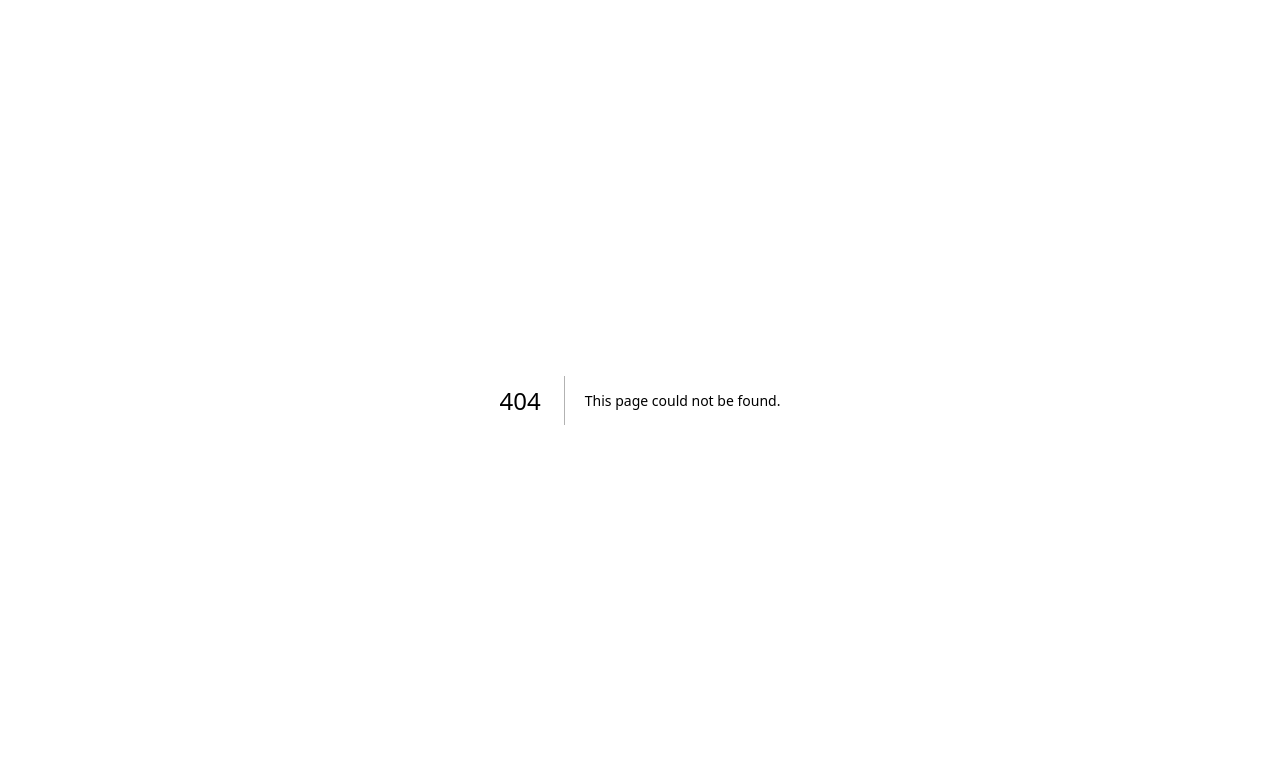
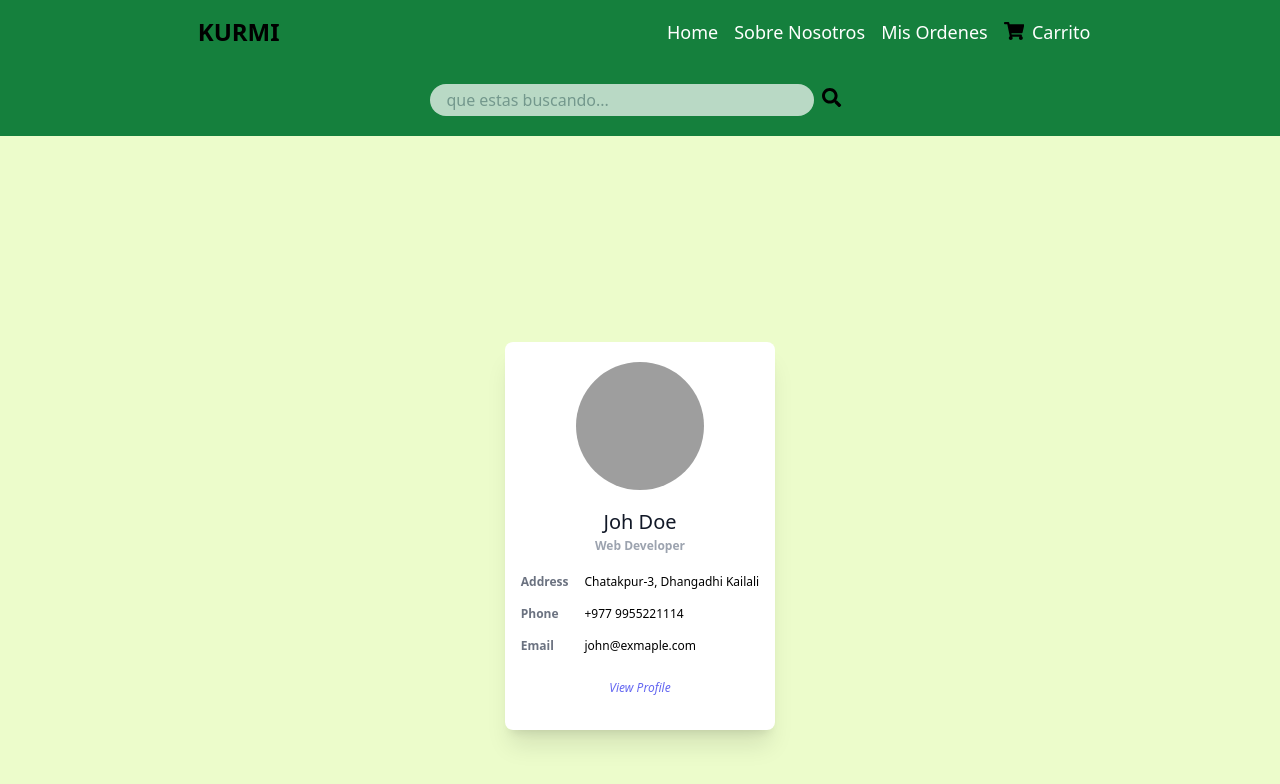
Before and after one commit to Kurmi-org/Kurmi-app, a Next.js app: page /productores_profile in a window 1280 px wide. Before the commit this address had no page. Shown: the top 784 px of the page. Built offline with nearby package versions, Linux system fonts and the light colour scheme; grey boxes are pictures that could not be loaded.

Commit message:
component simple

```diff
--- a/src/app/cart/page.js
+++ b/src/app/cart/page.js
@@ -1,5 +1,5 @@
-import CartProduct from "@/app/components/Cart_product";
-import CartSale from "@/app/components/Cart_sale";
+import CartProduct from "@/components/Cart_product";
+import CartSale from "@/components/Cart_sale";
 import Link from "next/link";
 
 export default function Cart() {
--- a/src/app/layout.js
+++ b/src/app/layout.js
@@ -1,12 +1,19 @@
+import './global.css'
+import Navbar from '@/components/Navbar.js'
+
 export const metadata = {
-  title: 'Next.js',
-  description: 'Generated by Next.js',
+  title: 'Home',
+  description: 'Generated by create next app',
 }
 
 export default function RootLayout({ children }) {
- return (
+  return (
     <html lang="en">
-      <body>{children}</body>
+
+      <body className='bg-lime-100'>
+        <Navbar />
+        {children}
+      </body>
     </html>
   )
 }
--- a/src/app/login/page.js
+++ b/src/app/login/page.js
@@ -1,4 +1,4 @@
-import '@/global.css'
+import '@/app/global.css'
 
 export default function login(params) {
    return(
--- a/src/app/page.js
+++ b/src/app/page.js
@@ -1,5 +1,5 @@
 import Image from 'next/image'
-import Products from '@/app/components/Products'
+import Products from '@/components/Products'
 
 export default function Home() {
   return (
--- a/src/app/productor_sign/page.js
+++ b/src/app/productor_sign/page.js
@@ -1,4 +1,4 @@
-import '@/global.css'
+import '@/app/global.css'
 
 export default function productor_sign(params) {
    return(
--- /dev/null
+++ b/src/app/productores_profile/page.js
@@ -0,0 +1,9 @@
+import Productorcard from "@/components/profile_card";
+
+export default function productor_profile() {
+    return (
+
+     <Productorcard/>
+
+    )
+  }
--- a/src/app/user_sign/page.js
+++ b/src/app/user_sign/page.js
@@ -1,4 +1,4 @@
-import '@/global.css'
+import '@/app/global.css'
 
 export default function user_sign(params) {
    return(
--- /dev/null
+++ b/src/components/profile_card.js
@@ -0,0 +1,40 @@
+import Link from "next/link";
+export default function profile_card(params) {
+    return (
+        <div class="flex items-center h-screen w-full justify-center">
+        <div class="max-w-xs">
+            <div class="bg-white shadow-xl rounded-lg py-3">
+                <div class="photo-wrapper p-2">
+                    <img class="w-32 h-32 rounded-full mx-auto" src="https://www.gravatar.com/avatar/2acfb745ecf9d4dccb3364752d17f65f?s=260&d=mp" alt="John Doe"/>
+                </div>
+                <div class="p-2">
+                    <h3 class="text-center text-xl text-gray-900 font-medium leading-8">Joh Doe</h3>
+                    <div class="text-center text-gray-400 text-xs font-semibold">
+                        <p>Web Developer</p>
+                    </div>
+                    <table class="text-xs my-3">
+                        <tbody><tr>
+                            <td class="px-2 py-2 text-gray-500 font-semibold">Address</td>
+                            <td class="px-2 py-2">Chatakpur-3, Dhangadhi Kailali</td>
+                        </tr>
+                        <tr>
+                            <td class="px-2 py-2 text-gray-500 font-semibold">Phone</td>
+                            <td class="px-2 py-2">+977 9955221114</td>
+                        </tr>
+                        <tr>
+                            <td class="px-2 py-2 text-gray-500 font-semibold">Email</td>
+                            <td class="px-2 py-2">john@exmaple.com</td>
+                        </tr>
+                    </tbody></table>
+
+                    <div class="text-center my-3">
+                        <a class="text-xs text-indigo-500 italic hover:underline hover:text-indigo-600 font-medium" href="#">View Profile</a>
+                    </div>
+
+                </div>
+            </div>
+        </div>
+
+        </div>
+    );
+}
```
Also changed, not shown: src/layout.js (deleted, +0 -19 lines).
